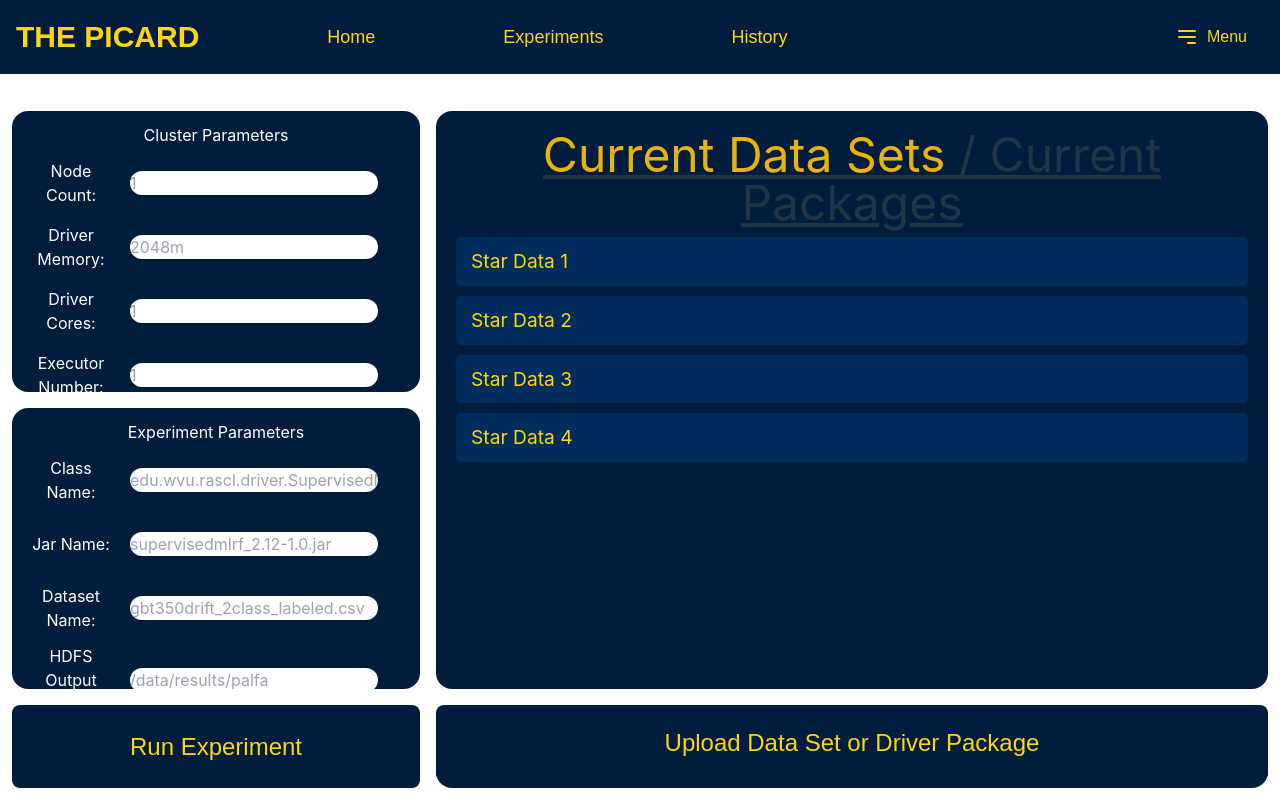
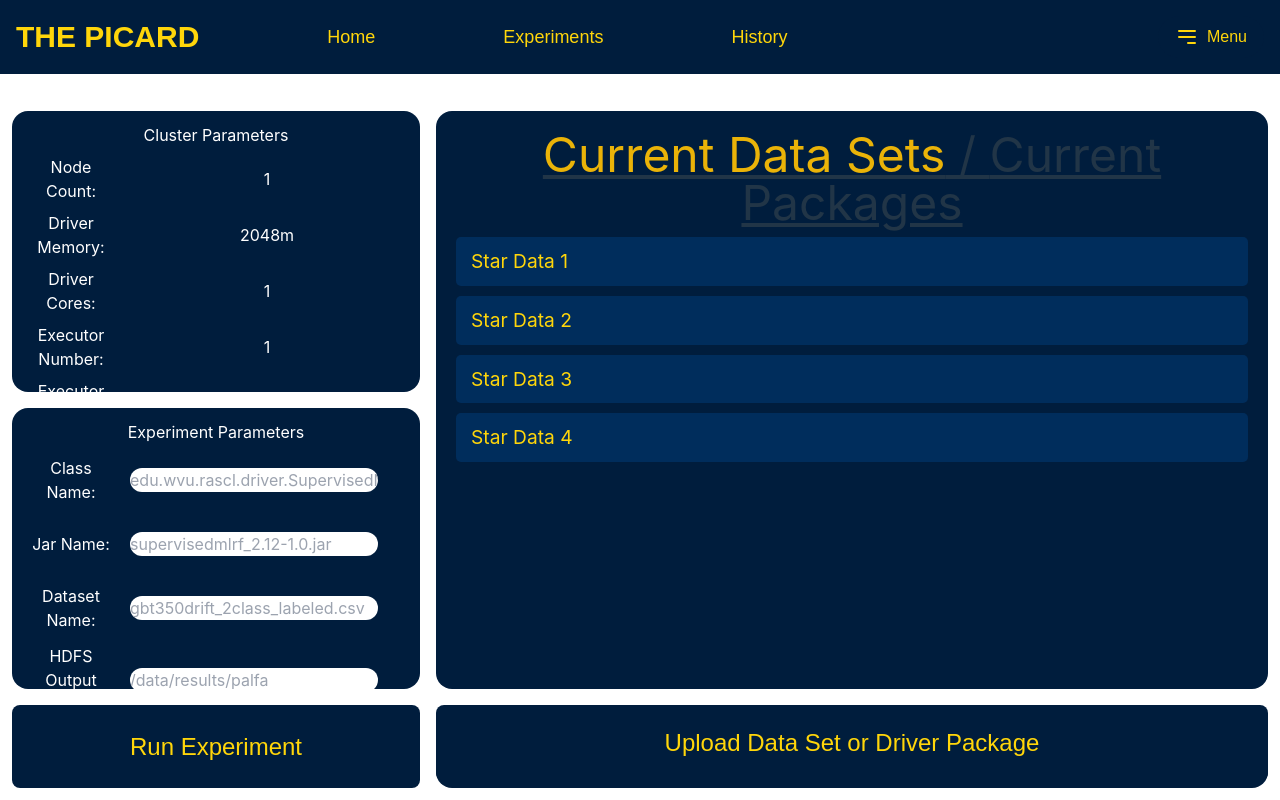
Before and after one commit to ThePICARDProject/481-FrontEnd, a React (Vite) app in the folder picard/: page /experiment in a window 1280 px wide. Built offline with nearby package versions, Linux system fonts and the light colour scheme; sample sign-in values are in the browser's storage; a web font is replaced by a local one.

Commit message:
config.json support for cluster parameters. config.json, clusterparameters.jsx and updated experiment.jsx

```diff
--- /dev/null
+++ b/picard/config.json
@@ -0,0 +1,39 @@
+{
+    "cluster_parameters": [
+      {
+        "name": "Node Count",
+        "type": "number",
+        "value": "1"
+      },
+      {
+        "name": "Driver Memory",
+        "type": "string",
+        "value": "2048m"
+      },
+      {
+        "name": "Driver Cores",
+        "type": "number",
+        "value": "1"
+      },
+      {
+        "name": "Executor Number",
+        "type": "number",
+        "value": "1"
+      },
+      {
+        "name": "Executor Cores",
+        "type": "number",
+        "value": "1"
+      },
+      {
+        "name": "Executor Memory",
+        "type": "string",
+        "value": "2048m"
+      },
+      {
+        "name": "Memory Overhead",
+        "type": "number",
+        "value": "1"
+      }
+    ]
+  }
--- /dev/null
+++ b/picard/src/components/cluster_parameters/clusterparameters.jsx
@@ -0,0 +1,26 @@
+import React, { useEffect, useState } from 'react';
+
+const ClusterParameters = ({ }) => {
+  const [clusterParameters, setClusterParameters] = useState([]);
+
+  useEffect(() => {
+    fetch('../config.json')
+      .then((response) => response.json())
+      .then((data) => setClusterParameters(data.cluster_parameters))
+      .catch((error) => console.error('Error fetching cluster parameters:', error));
+  }, []);
+
+  return (
+    <div className="bg-[#001D3D] row-span-3 rounded-2xl overflow-auto overflow-x-hidden">
+      <div className="text-white mt-3 w-full">Cluster Parameters</div>
+      {clusterParameters.map((parameter, index) => (
+        <div key={index} className="flex items-center mt-2">
+          <label className="text-white w-1/4 pl-4">{parameter.name}:</label>
+          <span className="text-white flex-grow">{parameter.value}</span>
+        </div>
+      ))}
+    </div>
+  );
+};
+
+export default ClusterParameters;
--- a/picard/src/routes/Experiment.jsx
+++ b/picard/src/routes/Experiment.jsx
@@ -1,14 +1,17 @@
-import './Experiment.css';
-import Header from '../components/header/header';
-import Parameter from '../components/parameter/parameter';
+import "./Experiment.css";
+import Header from "../components/header/header";
+import Parameter from "../components/parameter/parameter";
 import { useState } from "react";
-import FileUploader from '../components/fileuploader/fileuploader';
+import FileUploader from "../components/fileuploader/fileuploader";
+// import ExperimentDefault from '../components/experiment_defaults/experiment_default';
+import ClusterParameters from "../components/cluster_parameters/clusterparameters";
+import { useEffect } from "react";
 
 // DatasetEntry component for individual dataset buttons
 const DatasetEntry = ({ name, isSelected, onClick }) => (
   <button
     type="button"
-        className={`dataset-entry ${isSelected ? 'selected' : ''}`}
+    className={`dataset-entry ${isSelected ? "selected" : ""}`}
     onClick={onClick}
   >
     {name}
@@ -19,7 +22,7 @@ const DatasetEntry = ({ name, isSelected, onClick }) => (
 const PackageEntry = ({ name, isSelected, onClick }) => (
   <button
     type="button"
-        className={`dataset-entry ${isSelected ? 'selected' : ''}`} // Reusing the same class for style consistency
+    className={`dataset-entry ${isSelected ? "selected" : ""}`} // Reusing the same class for style consistency
     onClick={onClick}
   >
     {name}
@@ -27,60 +30,68 @@ const PackageEntry = ({ name, isSelected, onClick }) => (
 );
 
 function Experiment() {
+  const [clusterParameters, setClusterParameters] = useState([]);
+  useEffect(() => {
+    fetch("../config.json")
+      .then((response) => response.json())
+      .then((data) => setClusterParameters(data.cluster_parameters))
+      .catch((error) =>
+        console.error("Error fetching cluster parameters:", error)
+      );
+  }, []);
+
   const [selectedDataset, setSelectedDataset] = useState(null); // Track selected dataset
   const [selectedPackage, setSelectedPackage] = useState(null); // Track selected package
   const [parameterValues, setParameterValues] = useState({}); // Track parameter values
-    const [mode, setMode] = useState('datasets');
+  const [mode, setMode] = useState("datasets");
 
   const [additionalParameters, setAdditionalParameters] = useState([]);
-    const [newParameterName, setNewParameterName] = useState('');
-    const [newParameterValue, setNewParameterValue] = useState('');
+  const [newParameterName, setNewParameterName] = useState("");
+  const [newParameterValue, setNewParameterValue] = useState("");
 
+  const datasets = ["Star Data 1", "Star Data 2", "Star Data 3", "Star Data 4"];
 
-    const datasets = [
-        'Star Data 1',
-        'Star Data 2',
-        'Star Data 3',
-        'Star Data 4'
-    ];
-
-    const packages = [
-        'Package1',
-        'Package2',
-        'Package3',
-        'Package4'
-    ];
-
-    const cluster_parameters = [
-        { name: 'Node Count', parameterType: 'number', placeholder: '1' },
-        { name: 'Driver Memory', parameterType: 'string', placeholder: '2048m' },
-        { name: 'Driver Cores', parameterType: 'number', placeholder: '1' },
-        { name: 'Executor Number', parameterType: 'number', placeholder: '1' },
-        { name: 'Executor Cores', parameterType: 'number', placeholder: '1' },
-        { name: 'Executor Memory', parameterType: 'string', placeholder: '2048m' },
-        { name: 'Memory Overhead', parameterType: 'number', placeholder: '1' },
-    ];
+  const packages = ["Package1", "Package2", "Package3", "Package4"];
 
   const experiment_parameters = [
-        { name: 'Class Name', parameterType: 'string', placeholder: 'edu.wvu.rascl.driver.SupervisedMLRF' },
-        { name: 'Jar Name', parameterType: 'string', placeholder: 'supervisedmlrf_2.12-1.0.jar' },
-        { name: 'Dataset Name', parameterType: 'string', placeholder: 'gbt350drift_2class_labeled.csv' },
-        { name: 'HDFS Output File', parameterType: 'string', placeholder: '/data/results/palfa' },
+    {
+      name: "Class Name",
+      parameterType: "string",
+      placeholder: "edu.wvu.rascl.driver.SupervisedMLRF",
+    },
+    {
+      name: "Jar Name",
+      parameterType: "string",
+      placeholder: "supervisedmlrf_2.12-1.0.jar",
+    },
+    {
+      name: "Dataset Name",
+      parameterType: "string",
+      placeholder: "gbt350drift_2class_labeled.csv",
+    },
+    {
+      name: "HDFS Output File",
+      parameterType: "string",
+      placeholder: "/data/results/palfa",
+    },
   ];
 
   // Handle parameter change
   const handleParameterChange = (name, value) => {
     setParameterValues((prevValues) => ({
       ...prevValues,
-            [name]: value,
+      [name]: prevValues,
     }));
   };
 
   const addAdditionalParameter = () => {
     if (newParameterName && newParameterValue) {
-            setAdditionalParameters([...additionalParameters, { name: newParameterName, value: newParameterValue }]);
-            setNewParameterName('');
-            setNewParameterValue('');
+      setAdditionalParameters([
+        ...additionalParameters,
+        { name: newParameterName, value: newParameterValue },
+      ]);
+      setNewParameterName("");
+      setNewParameterValue("");
     }
   };
 
@@ -88,10 +99,20 @@ function Experiment() {
   const handleSubmit = (e) => {
     e.preventDefault(); // Prevent default form submission behavior
     // Gather all form data into a single object
+
+    console.log("clusterParameters:", clusterParameters);
+
+    const clusterParams = clusterParameters.reduce((acc, param) => {
+      acc[param.name] = param.value;
+      return acc;
+    }, {});
+
     const formData = {
-            selectedDataset: selectedDataset !== null ? datasets[selectedDataset] : null,
-            selectedPackage: selectedPackage !== null ? packages[selectedPackage] : null,
-            parameters: parameterValues,
+      selectedDataset:
+        selectedDataset !== null ? datasets[selectedDataset] : null,
+      selectedPackage:
+        selectedPackage !== null ? packages[selectedPackage] : null,
+      parameters: { ...parameterValues, clusterParams },
       additionalParameters,
     };
     // TODO make a JSON-ify for formdata
@@ -102,48 +123,41 @@ function Experiment() {
   return (
     <>
       {/* Wrap all elements in a form */}
-            <form onSubmit={handleSubmit} className="mt-3 main grid grid-cols-3 grid-rows-8 gap-4 h-screen p-3">
-                <Header className='col-span-2' />
+      <form
+        onSubmit={handleSubmit}
+        className="mt-3 main grid grid-cols-3 grid-rows-8 gap-4 h-screen p-3"
+      >
+        <Header className="col-span-2" />
         <div className="col-span-3"></div>
 
-                {/* Cluster Parameters */}
-                <div className="bg-[#001D3D] row-span-3 rounded-2xl overflow-auto overflow-x-hidden">
-                    <div className="text-white mt-3 w-full">Cluster Parameters</div>
-                    {cluster_parameters.map((parameter, index) => (
-                        <div key={index} className="flex items-center mt-2">
-                            <label className="text-white w-1/4 pl-4">{parameter.name}:</label>
-                            <Parameter
-                                parameterType={parameter.parameterType}
-                                placeholder={parameter.placeholder}
-                                name={parameter.name}
-                                onChange={handleParameterChange}
-                                className="flex-grow"
-                            />
-                        </div>
-                    ))}
-                </div>
+        {/* Cluster Parameters, see component */}
+        <ClusterParameters />
 
         {/* datasets and packages section */}
         <div className="col-span-2 bg-[#001D3D] row-span-6 rounded-2xl p-5">
-                    <div className='w-full h-full rounded-2xl'>
-                        <h1 className='underline text-5xl'>
+          <div className="w-full h-full rounded-2xl">
+            <h1 className="underline text-5xl">
               <span
-                                className={`cursor-pointer ${mode === 'datasets' ? 'text-yellow-500' : ''}`}
-                                onClick={() => setMode('datasets')}
+                className={`cursor-pointer ${
+                  mode === "datasets" ? "text-yellow-500" : ""
+                }`}
+                onClick={() => setMode("datasets")}
               >
                 Current Data Sets
               </span>
-                            {' / '}
+              {" / "}
               <span
-                                className={`cursor-pointer ${mode === 'packages' ? 'text-yellow-500' : ''}`}
-                                onClick={() => setMode('packages')}
+                className={`cursor-pointer ${
+                  mode === "packages" ? "text-yellow-500" : ""
+                }`}
+                onClick={() => setMode("packages")}
               >
                 Current Packages
               </span>
             </h1>
             <div className="dataset-list">
-                            {(mode === 'datasets' ? datasets : packages).map((item, index) => (
-                                mode === 'datasets' ? (
+              {(mode === "datasets" ? datasets : packages).map((item, index) =>
+                mode === "datasets" ? (
                   <DatasetEntry
                     key={index}
                     name={item}
@@ -157,11 +171,8 @@ function Experiment() {
                     isSelected={selectedPackage === index}
                     onClick={() => setSelectedPackage(index)}
                   />
-                                    // ???????????????????????????????????????????????????????????????
-                                    // TODO: add/remove additional arguments (these are differnet for each experiment)
-                                    // ???????????????????????????????????????????????????????????????
                 )
-                            ))}
+              )}
             </div>
           </div>
         </div>
@@ -217,13 +228,12 @@ function Experiment() {
           </div>
         </div>
 
-
-                <div className='bg-[#001D3D] rounded-2xl text-3xl'>
-                    <button type="submit" className='w-full h-full run-experiment-button'>
+        <div className="bg-[#001D3D] rounded-2xl text-3xl">
+          <button type="submit" className="w-full h-full run-experiment-button">
             Run Experiment
           </button>
         </div>
-                <div className='bg-[#001D3D] rounded-2xl text-3xl p-0 m-0 h-full col-span-2'>
+        <div className="bg-[#001D3D] rounded-2xl text-3xl p-0 m-0 h-full col-span-2">
           <FileUploader />
         </div>
       </form>
```
Lines whose indentation alone changed are shown as unchanged.
